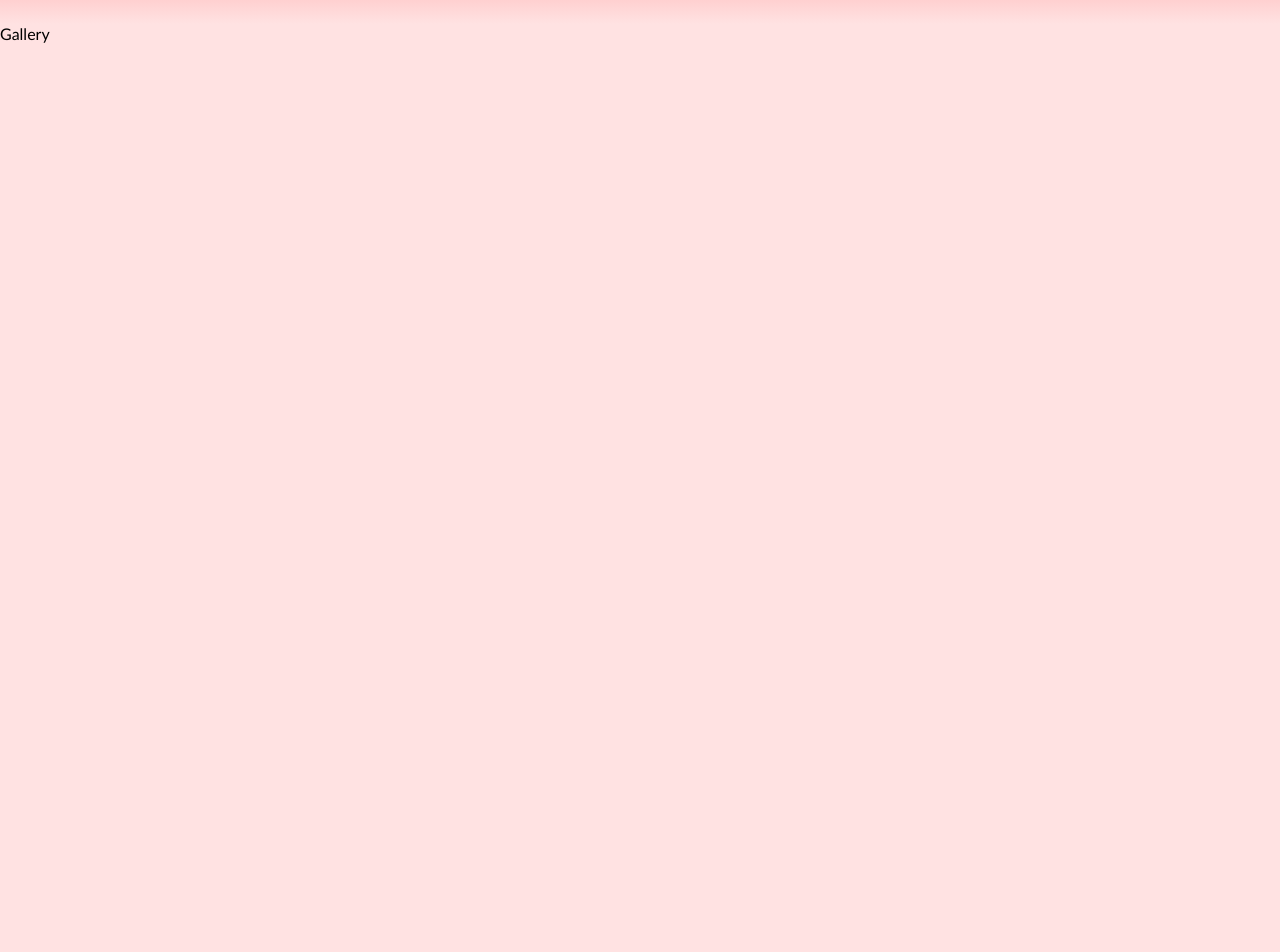
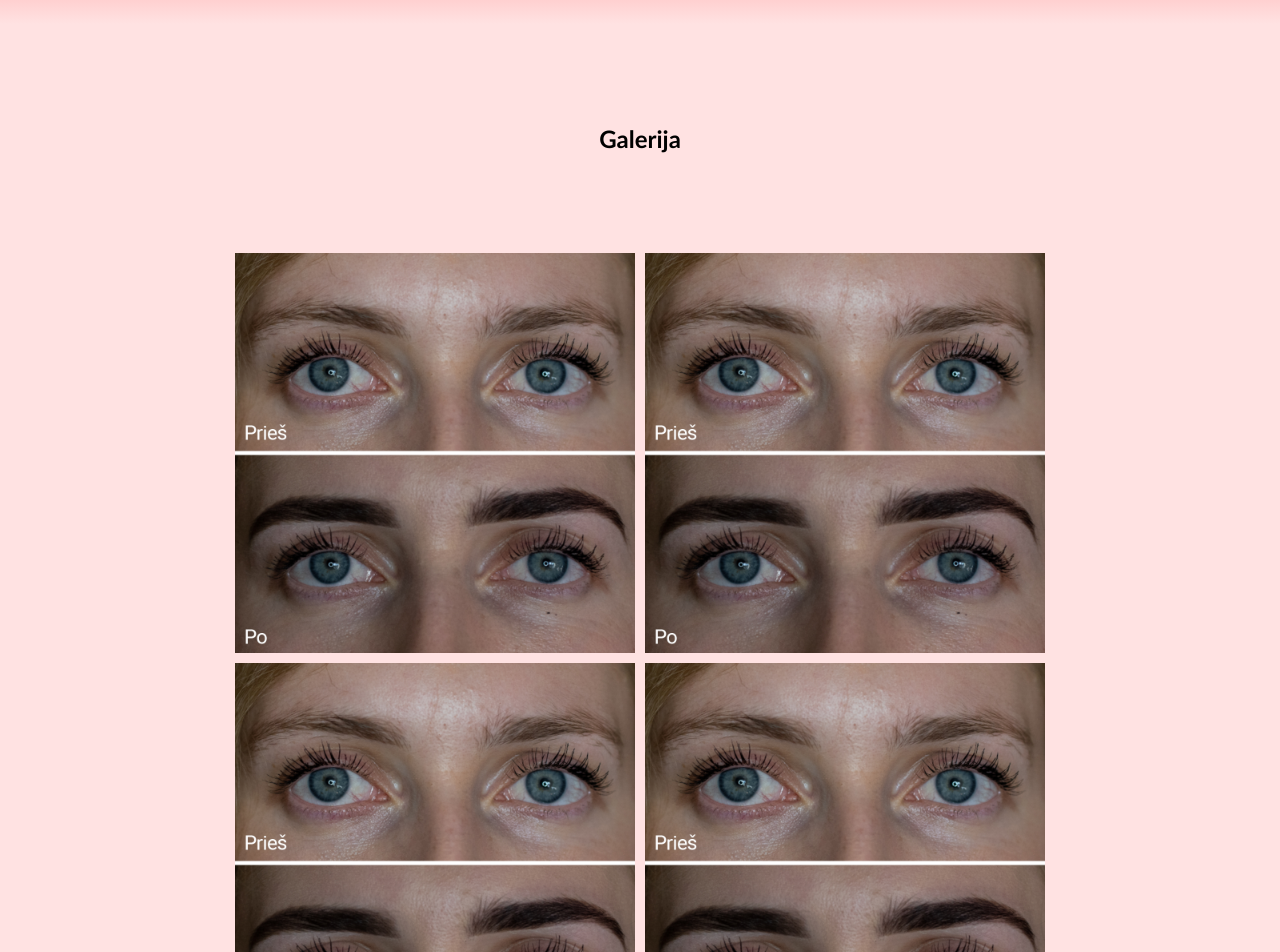
Before and after one commit to ArminasStrolys/react-projects, a React (Create React App) app in the folder eyebrow-portfolio-site/: page /gallery in a window 1280 px wide. Shown: the part 80-1032 px from the top of the page. Before the commit the page ends 800 px from the top, so only its background shows below. Built offline with nearby package versions, Linux system fonts and the light colour scheme.

Commit message:
Gallery page layout

```diff
--- a/eyebrow-portfolio-site/src/components/gallery/Gallery.jsx
+++ b/eyebrow-portfolio-site/src/components/gallery/Gallery.jsx
@@ -1,7 +1,20 @@
 import React from 'react';
+import eyes1 from '../../images/eyebrows1.jpg';
 
 const Gallery = () => {
-  return <div>Gallery</div>;
+  return (
+    <div className="gallery">
+      <h2>Galerija</h2>
+      <div className="image-collection">
+        <img src={eyes1} alt="Eyebrows after and before 1" />
+        <img src={eyes1} alt="Eyebrows after and before 1" />
+        <img src={eyes1} alt="Eyebrows after and before 1" />
+        <img src={eyes1} alt="Eyebrows after and before 1" />
+        <img src={eyes1} alt="Eyebrows after and before 1" />
+        <img src={eyes1} alt="Eyebrows after and before 1" />
+      </div>
+    </div>
+  );
 };
 
 export default Gallery;
--- a/eyebrow-portfolio-site/src/components/navi/Navi.jsx
+++ b/eyebrow-portfolio-site/src/components/navi/Navi.jsx
@@ -17,8 +17,8 @@ const Navi = () => {
       <div className="nav-bar">
         <a href="/">Home</a>
         <a href="/services">Services</a>
+        <a href="/gallery">Gallery</a>
         <a href="/contacts">Contacts</a>
-        <a href="/gallery">Gallery</a>
         <a href="/about">About</a>
       </div>
       <Router>
--- a/eyebrow-portfolio-site/src/style/_gallery.scss
+++ b/eyebrow-portfolio-site/src/style/_gallery.scss
@@ -0,0 +1,18 @@
+.gallery{
+  margin: auto 10%;
+  margin-top: 100px;
+  h2{
+    text-align: center;
+  }
+}
+
+.image-collection{
+  display: flex;
+  justify-content: center;
+  flex-wrap: wrap;
+  gap: 10px;
+  margin-top: 100px;
+  img{
+    width: 400px;
+  }
+}
--- a/eyebrow-portfolio-site/src/style/style.scss
+++ b/eyebrow-portfolio-site/src/style/style.scss
@@ -1,6 +1,8 @@
 @import "./var";
 @import "./_navi.scss";
 @import "./_services.scss";
+@import "./_gallery.scss";
+
 
 body{
   background-color: $body_color;
```
Also changed, not shown: eyebrow-portfolio-site/src/images/eyebrows1.jpg (added).
